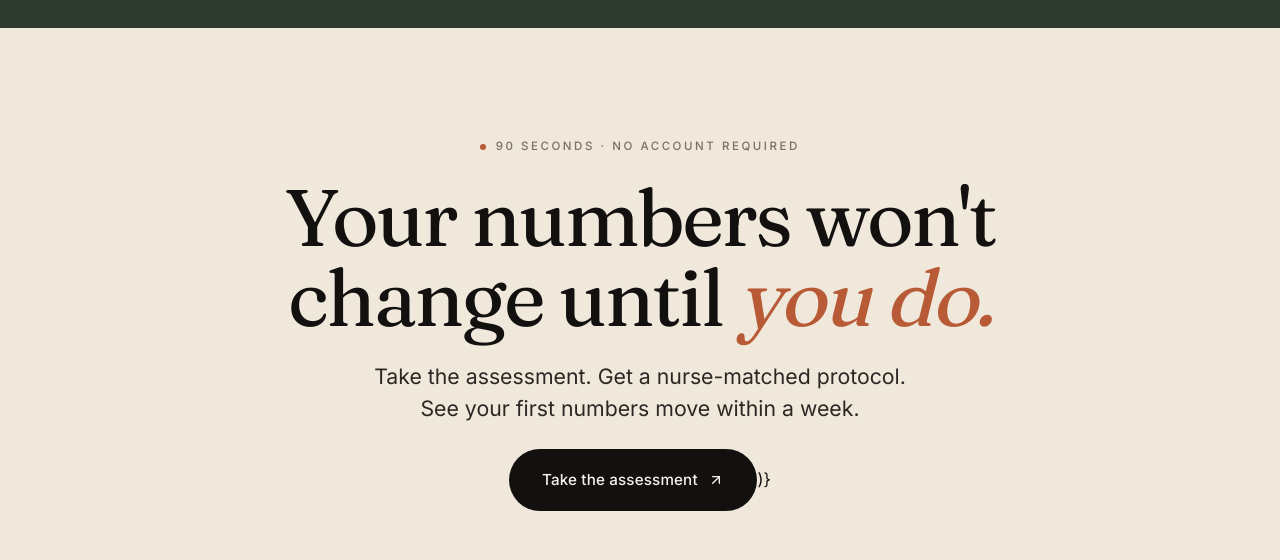
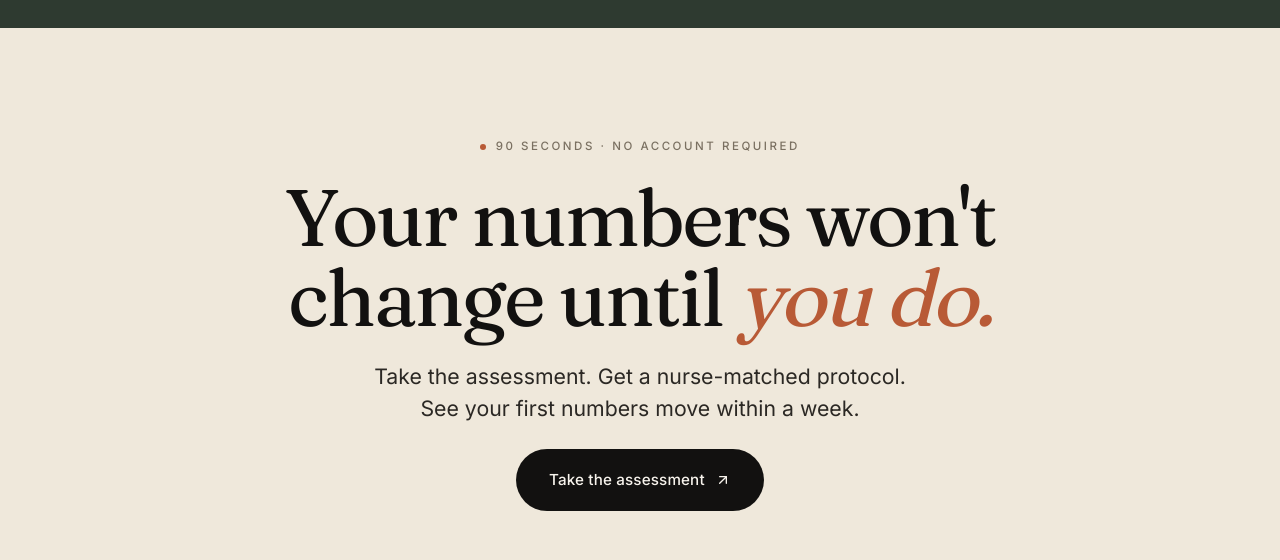
Before and after one commit to jpolley84/BPcures, a React (Vite) app: page / in a window 1280 px wide. Shown: the part 3780-4340 px from the top of the page. Built offline with nearby package versions, Linux system fonts and the light colour scheme.

Commit message:
Fix truncated FinalCTA component

```diff
--- a/src/pages/QuizPage.jsx
+++ b/src/pages/QuizPage.jsx
@@ -927,7 +927,6 @@ function FinalCTA() {
           Take the assessment
           <ArrowUpRight size={16} className="arrow" />
         </a>
-        )}
       </div>
     </section>
   );
```
